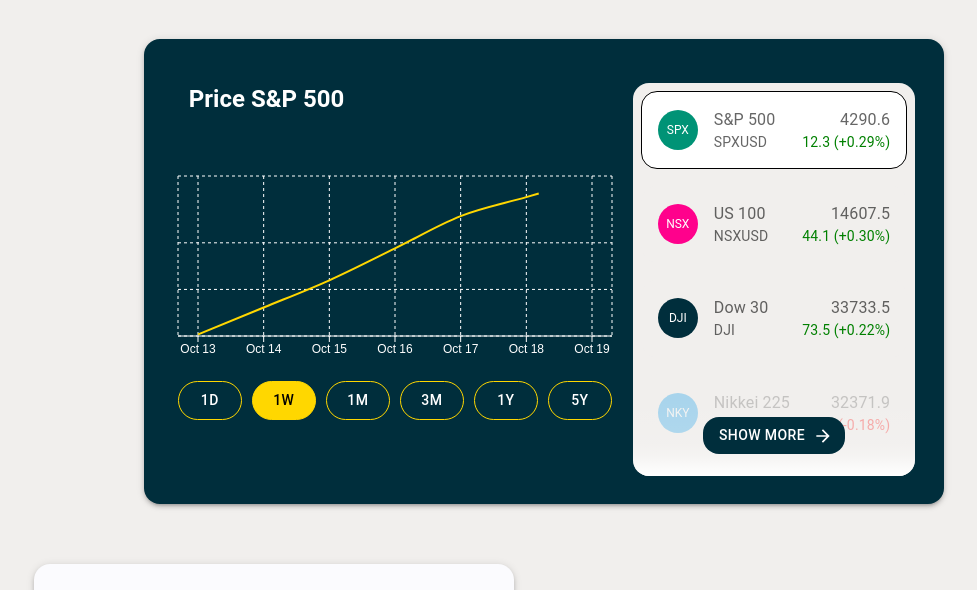
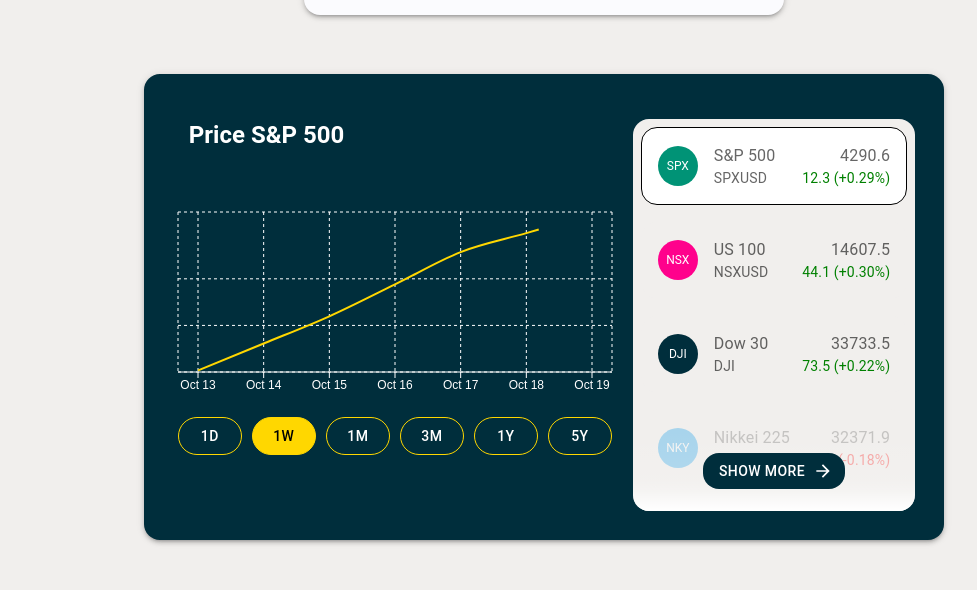
Before and after one commit to wzyndul/collabathon2024, a React (Vite) app in the folder frontend/: page / in a window 1280 px wide. Shown: the part 813-1403 px from the top of the page, without its empty margins (96-1073 px from the left). Built offline with nearby package versions, Linux system fonts and the light colour scheme; no server answers.

Commit message:
refactor: page placement

```diff
--- a/frontend/src/App.css
+++ b/frontend/src/App.css
@@ -3,14 +3,44 @@
 }
 
 .page {
+  margin-top: 50rem;
   display: flex;
+  flex-direction: column;
+  align-items: center;
+  justify-content: center;
+  /* flex-wrap: wrap; */
+  gap: 30px;
+  height: 80vh;
+  width: 100%;
+  padding: 50px;
+}
+
+.one {
+  display: flex;
+  flex-direction: column;
   align-items: center;
   justify-content: center;
   flex-wrap: wrap;
-  gap: 60px;
+  gap: 30px;
   height: 100vh;
   width: 100%;
   padding: 50px;
+}
+
+.two {
+
+}
+
+.three {
+  display: flex;
+  flex-direction: column;
+  align-items: center;
+  justify-content: center;
+  flex-wrap: wrap;
+  /* gap: 30px; */
+  height: 100vh;
+  width: 55%;
+  padding: 80px;
 }
 
 ::-webkit-scrollbar {
--- a/frontend/src/App.tsx
+++ b/frontend/src/App.tsx
@@ -33,9 +33,16 @@
 		<div className="container">
 			<Header onChangeAccount={handleChangeAccount} data={userAccounts} />
 			<div className="page">
-				<AccountWidget userAccount={userAccounts ? userAccounts.find((element) => element.id === userId) : undefined} />
+				<div className="one">
+					<AccountWidget
+						userAccount={userAccounts ? userAccounts.find((element) => element.id === userId) : undefined}
+					/>
 					<HistoryWidget userId={userId} />
+				</div>
+				<div className="two">
 					<StockWidget userId={userId} />
+				</div>
+				<div className="three">
 					<Box position="relative" width="30rem">
 						<RecommendedProducts data={data} />
 						<FloatingActionButton onClick={toggleChatbot}>
@@ -44,9 +51,10 @@
 					</Box>
 					<Grow in={isChatbotVisible} timeout={300}>
 						<Box>
-						<Chatbot data={data} />
+							<Chatbot key={userId} data={data}/>
 						</Box>
 					</Grow>
+				</div>
 			</div>
 		</div>
 	);
--- a/frontend/src/components/Dots/Dots.css
+++ b/frontend/src/components/Dots/Dots.css
@@ -2,10 +2,10 @@
     display: flex;
     justify-content: end;
     align-items: center;
-    margin-top: 10px;
-    position: absolute;
-    bottom: 10px;
-    right: 10px;
+    /* margin-top: 10px; */
+    /* position: absolute; */
+    /* bottom: 10px; */
+    /* right: 10px; */
 }
 
 .dot {
--- a/frontend/src/widgets/Chatbot/Chatbot.tsx
+++ b/frontend/src/widgets/Chatbot/Chatbot.tsx
@@ -15,11 +15,11 @@
 import { IRecommendedProduct } from "../../hooks/useFetchProducts";
 import Dots from "../../components/Dots/Dots";
 
-type IProps = {
+type ChatbotProps = {
 	data: IRecommendedProduct[] | undefined;
 };
 
-export const Chatbot = ({data}: IProps) => {
+export const Chatbot: React.FC<ChatbotProps> = ({data}) => {
 	const [isChatActive, setIsChatActive] = useState(false);
 	const [inputValue, setInputValue] = useState("");
 	const [isLoading, setLoading] = useState(false);
@@ -75,13 +75,13 @@
 				{messages.map((message, index) => (
 					<Box key={index} css={dialogLineContainerStyle(message.isUser)}>
 						<Paper elevation={0} css={dialogBubbleStyle(message.isUser)}>
-							{message.text}
+						{isLoading ? <Dots /> : message.text}
 						</Paper>
 
 					</Box>
 				))}
 
-				{isLoading?  <Dots/> : null}
+				{/* {isLoading?  <Dots/> : null} */}
 			</Box>
 			<Box css={userInputStyle}>
 				<InputBase
```
Lines whose indentation alone changed are shown as unchanged.
